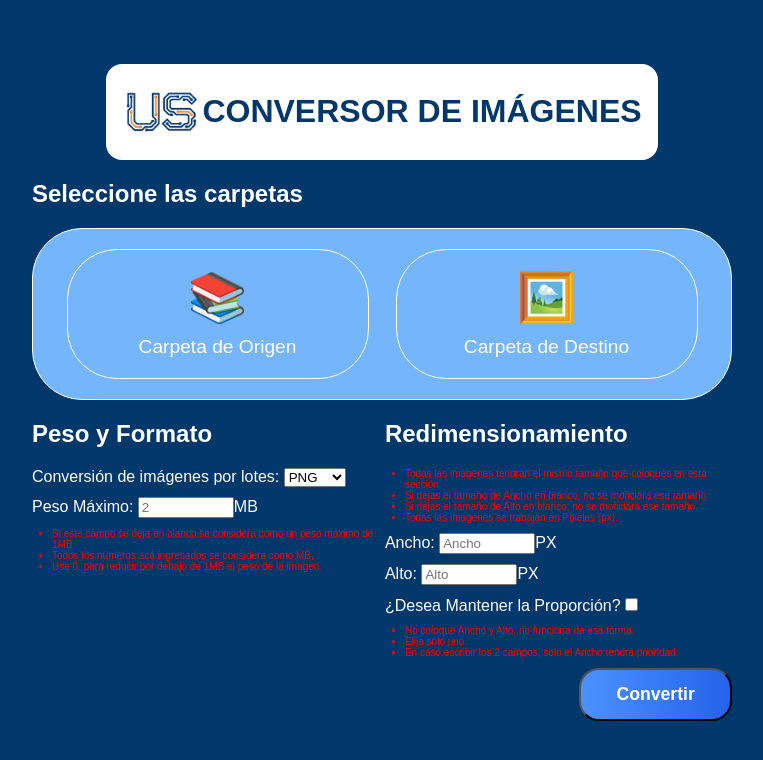
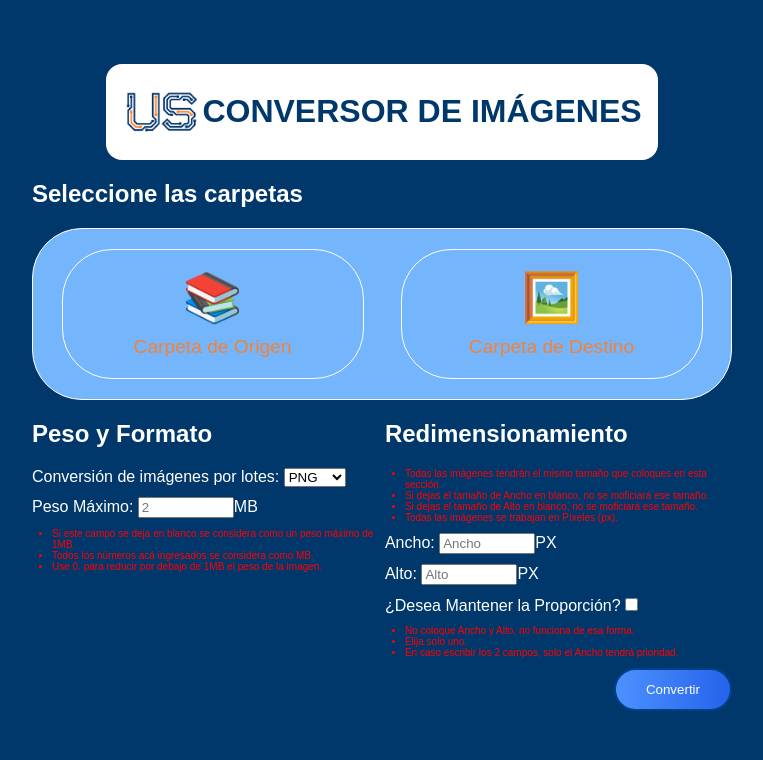
Before and after one commit to raulferreyra/image-convertor, a Vue app in the folder frontend/: page / in a window 1280 px wide. Shown: the top 760 px of the page, without its empty margins (258-1021 px from the left). Built offline with nearby package versions, Linux system fonts and the light colour scheme; a web font is replaced by a local one.

Commit message:
More update for styles

```diff
--- a/frontend/src/components/Home.vue
+++ b/frontend/src/components/Home.vue
@@ -148,8 +148,15 @@ header img {
 }
 
 header h1 {
-    font-size: 2em;
+    font-size: 1.4em;
     font-weight: 700;
+    transition: all 0.3s ease-in-out;
+}
+
+@media (min-width: 768px) {
+    header h1 {
+        font-size: 2em;
+    }
 }
 
 #settings {
@@ -181,8 +188,14 @@ header h1 {
 }
 
 #settings .changes {
-    flex-direction: row;
-    align-items: flex-start;
+    flex-direction: column;
+}
+
+@media (min-width: 768px) {
+    #settings .changes {
+        flex-direction: row;
+        align-items: flex-start;
+    }
 }
 
 #settings .column {
@@ -197,7 +210,8 @@ header h1 {
     height: auto;
     max-width: 700px;
     display: flex;
-    flex-direction: row;
+    flex-direction: column;
+    gap: 20px;
     justify-content: space-around;
     align-items: center;
     width: 100%;
@@ -207,6 +221,12 @@ header h1 {
     border: 1px solid var(--color-white);
     border-radius: 50px;
     background: var(--primary-color-3);
+}
+
+@media (min-width: 768px) {
+    #settings .folder_box {
+        flex-direction: row;
+    }
 }
 
 #settings .folder_box .file_hidden {
@@ -223,6 +243,7 @@ header h1 {
     border-radius: 50px;
     padding: 20px 0;
     cursor: pointer;
+    color: var(--secondary-color);
     display: flex;
     flex-direction: column;
     align-items: center;
@@ -257,15 +278,14 @@ header h1 {
 
 #settings #convert {
     background: var(--button-gradient);
+    border: 2px solid var(--primary-color-2);
     color: white;
-    font-weight: bold;
-    padding: 0.8em 2em;
-    border-radius: 20px;
-    font-size: 1.1em;
+    padding: 12px 30px;
+    border-radius: 30px;
     cursor: pointer;
     margin: 0 0 0 auto;
     display: flex;
-    transition: 0.2s ease-in-out;
+    transition: all 0.3s ease;
 }
 
 #settings #convert:hover {
```
